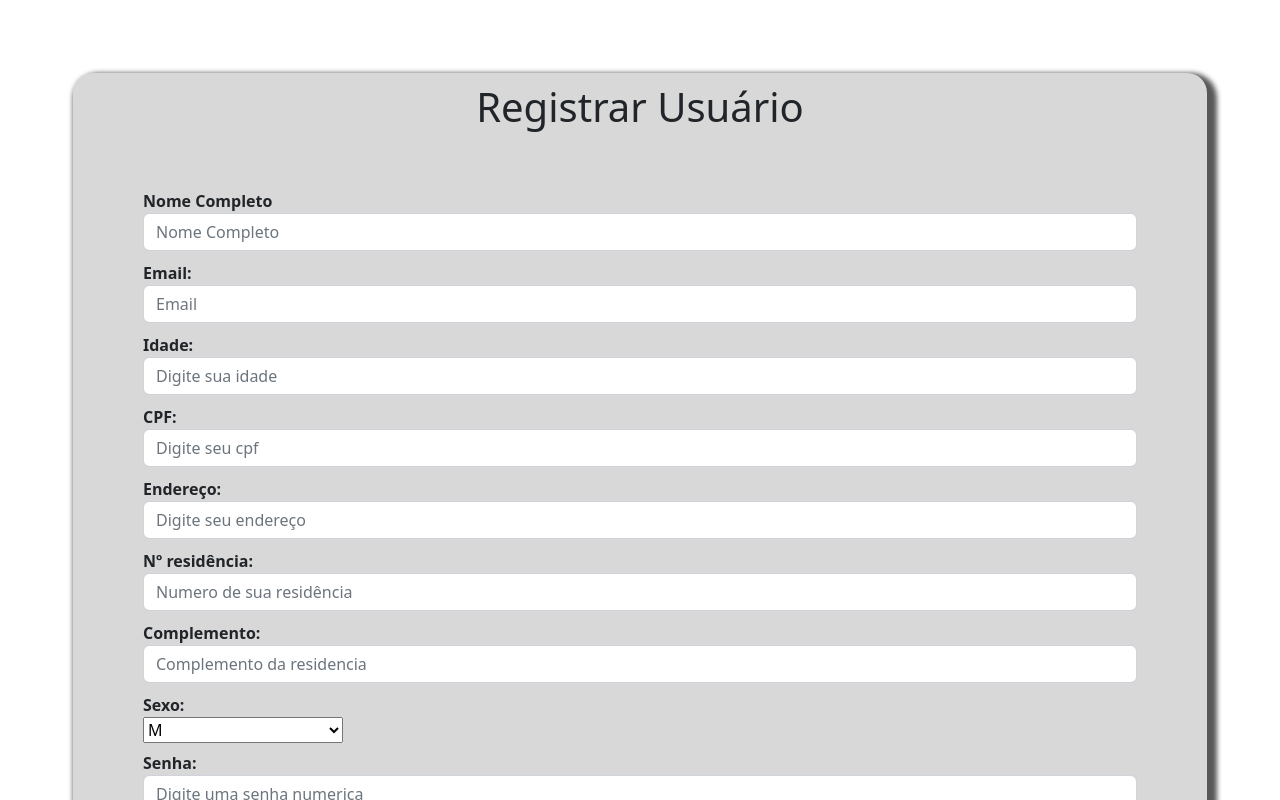
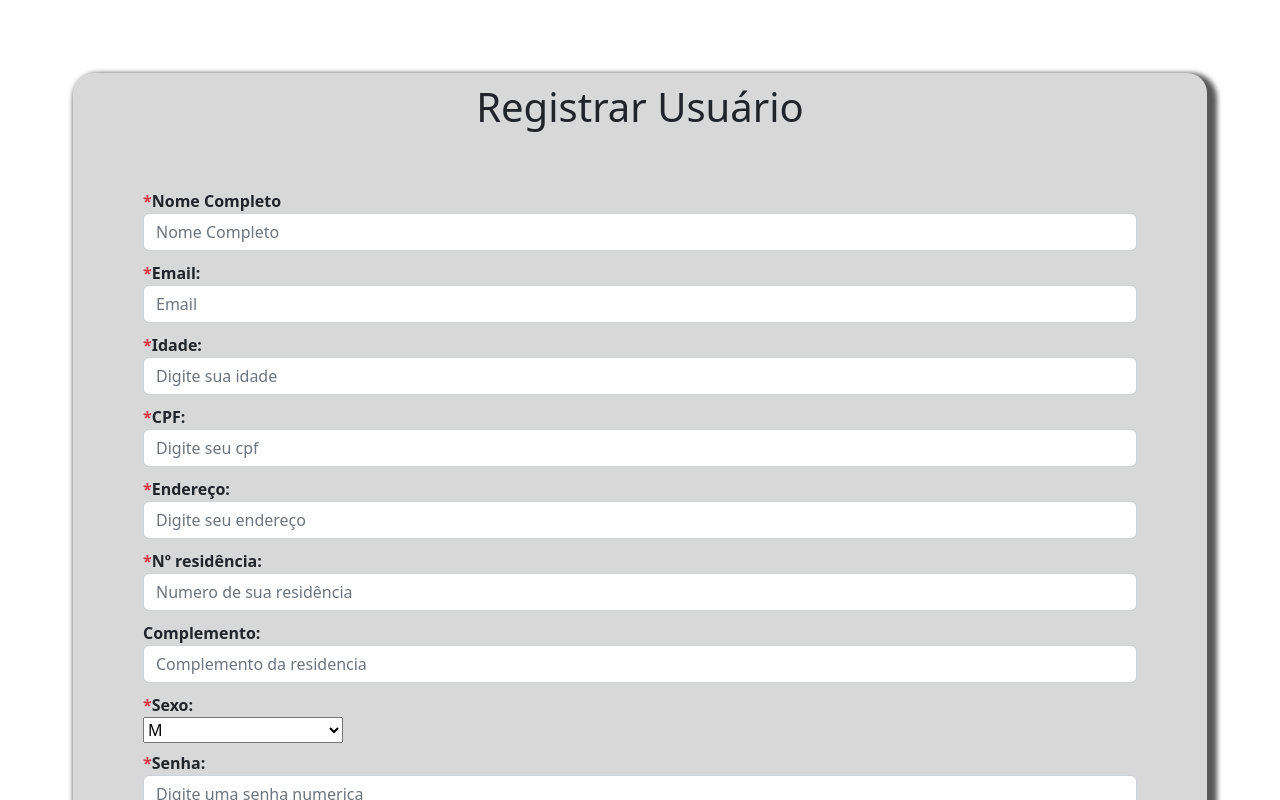
Before and after one commit to brunopontes90/projeto-pessoa, a React (Create React App) app in the folder frontend/: page /insert in a window 1280 px wide. Shown: the top 800 px of the page. Built offline with nearby package versions, Linux system fonts and the light colour scheme.

Commit message:
Adicionado '*' para campos obrigatorios

```diff
--- a/frontend/src/components/Create/Create.js
+++ b/frontend/src/components/Create/Create.js
@@ -9,7 +9,7 @@ function Create() {
                 <h1 className="text-center" id="title">Registrar Usuário</h1>
                 <div className="row justify-content-center m-5">
                     <div className="form-group">
-                        <strong><label>Nome Completo</label></strong>
+                        <strong><label><span className="text-danger">*</span>Nome Completo</label></strong>
                         <input
                             type="text"
                             id="name"
@@ -20,7 +20,7 @@ function Create() {
                         />
                     </div>
                     <div className="form-group">
-                        <strong><label>Email:</label></strong>
+                        <strong><label><span className="text-danger">*</span>Email:</label></strong>
                         <input
                             type="text"
                             id="email"
@@ -31,7 +31,7 @@ function Create() {
                         />
                     </div>
                     <div className="form-group">
-                        <strong><label>Idade:</label></strong>
+                        <strong><label><span className="text-danger">*</span>Idade:</label></strong>
                         <input
                             type="number"
                             id="idade"
@@ -42,7 +42,7 @@ function Create() {
                         />
                     </div>
                     <div className="form-group">
-                        <strong><label>CPF:</label></strong>
+                        <strong><label><span className="text-danger">*</span>CPF:</label></strong>
                         <input
                             type="number"
                             id="cpf"
@@ -53,7 +53,7 @@ function Create() {
                         />
                     </div>
                     <div className="form-group">
-                        <strong><label>Endereço:</label></strong>
+                        <strong><label><span className="text-danger">*</span>Endereço:</label></strong>
                         <input
                             type="text"
                             id="address"
@@ -64,7 +64,7 @@ function Create() {
                         />
                     </div>
                     <div className="form-group">
-                        <strong><label>Nº residência:</label></strong>
+                        <strong><label><span className="text-danger">*</span>Nº residência:</label></strong>
                         <input
                             type="number"
                             id="number"
@@ -85,7 +85,7 @@ function Create() {
                         />
                     </div>
                     <div className="form-group">
-                        <strong><label>Sexo:</label></strong>
+                        <strong><label><span className="text-danger">*</span>Sexo:</label></strong>
                         <div>
                             <select name="sexo" id="sexo">
                                 <option disabled={'true'}>Selecione</option>
@@ -95,7 +95,7 @@ function Create() {
                         </div>
                     </div>
                     <div className="form-group mt-2">
-                        <strong><label>Senha:</label></strong>
+                        <strong><label><span className="text-danger">*</span>Senha:</label></strong>
                         <input
                             id="password"
                             type="number"
@@ -106,7 +106,7 @@ function Create() {
                         />
                     </div>
                     <div className="form-group mt-2">
-                        <strong><label>Admin:</label></strong>
+                        <strong><label><span className="text-danger">*</span>Admin:</label></strong>
                         <div>
                             <select name="admin" id="admin">
                                 <option disabled={'true'}>Selecione</option>
```
